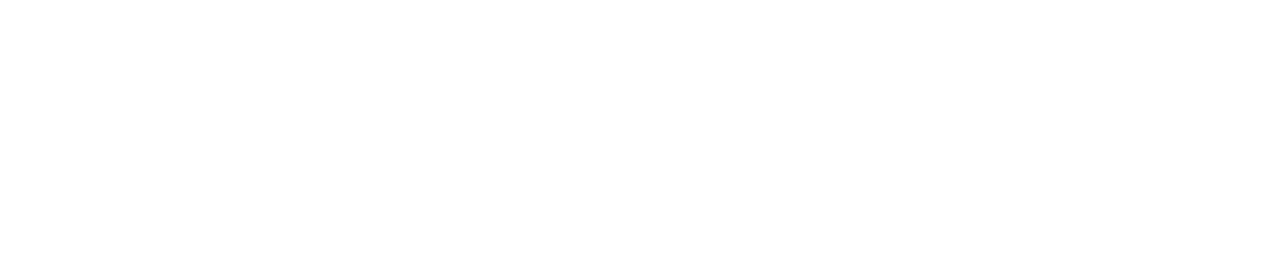
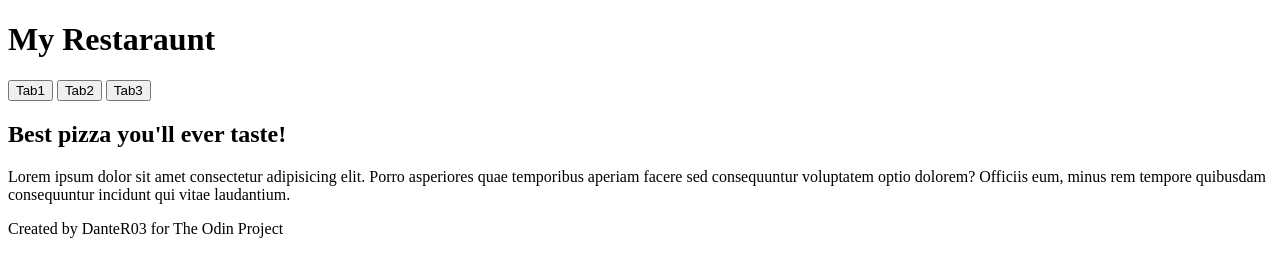
Before and after one commit to DanteR03/restaraunt, a website built with webpack: page dist/index.html in a window 1280 px wide. Built offline with nearby package versions, Linux system fonts and the light colour scheme.

Commit message:
Create basic page structure in HTML

```diff
--- a/dist/index.html
+++ b/dist/index.html
@@ -8,7 +8,23 @@
 </head>
 
 <body>
-  <div id="content"></div>
+  <div id="content">
+    <div class="header-container">
+      <h1>My Restaraunt</h1>
+      <div class="button-container">
+        <button>Tab1</button>
+        <button>Tab2</button>
+        <button>Tab3</button>
+      </div>
+    </div>
+    <div class="main-container">
+      <h2>Best pizza you'll ever taste!</h2>
+      <p>Lorem ipsum dolor sit amet consectetur adipisicing elit. Porro asperiores quae temporibus aperiam facere sed consequuntur voluptatem optio dolorem? Officiis eum, minus rem tempore quibusdam consequuntur incidunt qui vitae laudantium.</p>
+    </div>
+    <div class="footer-container">
+      <p>Created by DanteR03 for The Odin Project</p>
+    </div>
+  </div>
 </body>
 
 </html>
```
Also changed, not shown: 1 other file.
